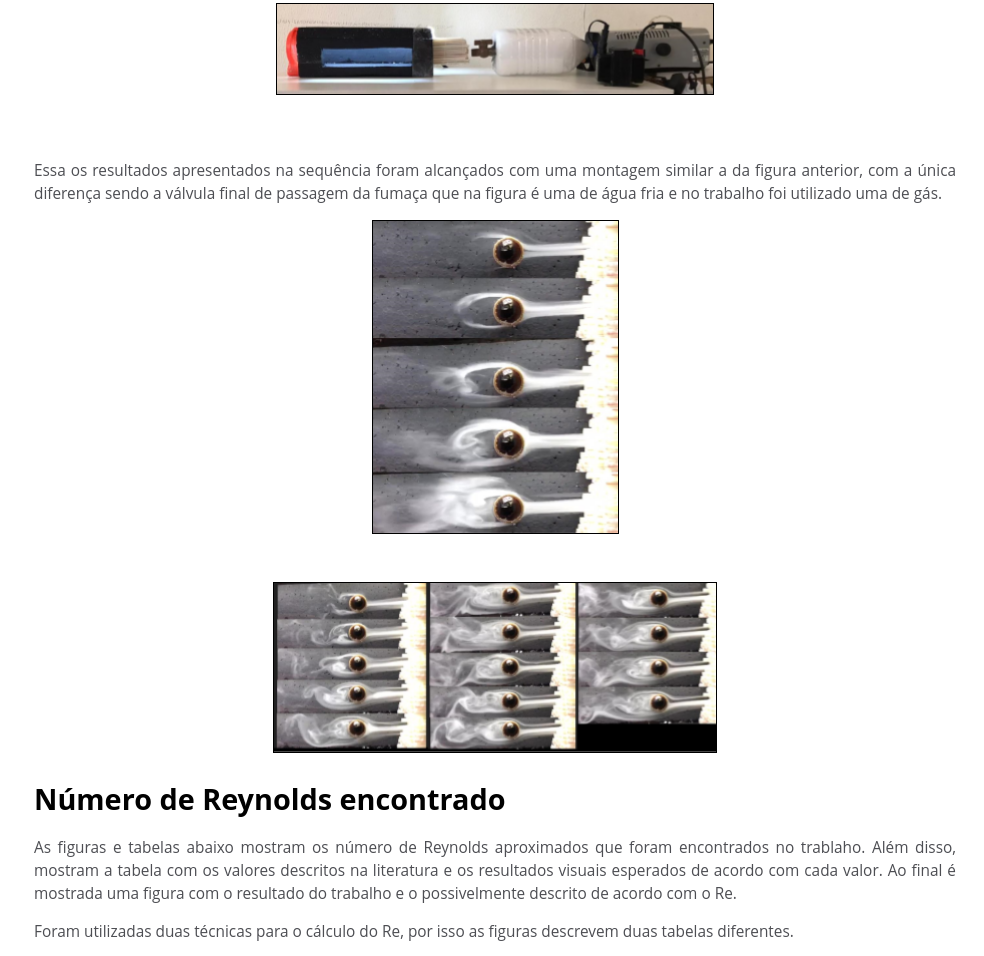
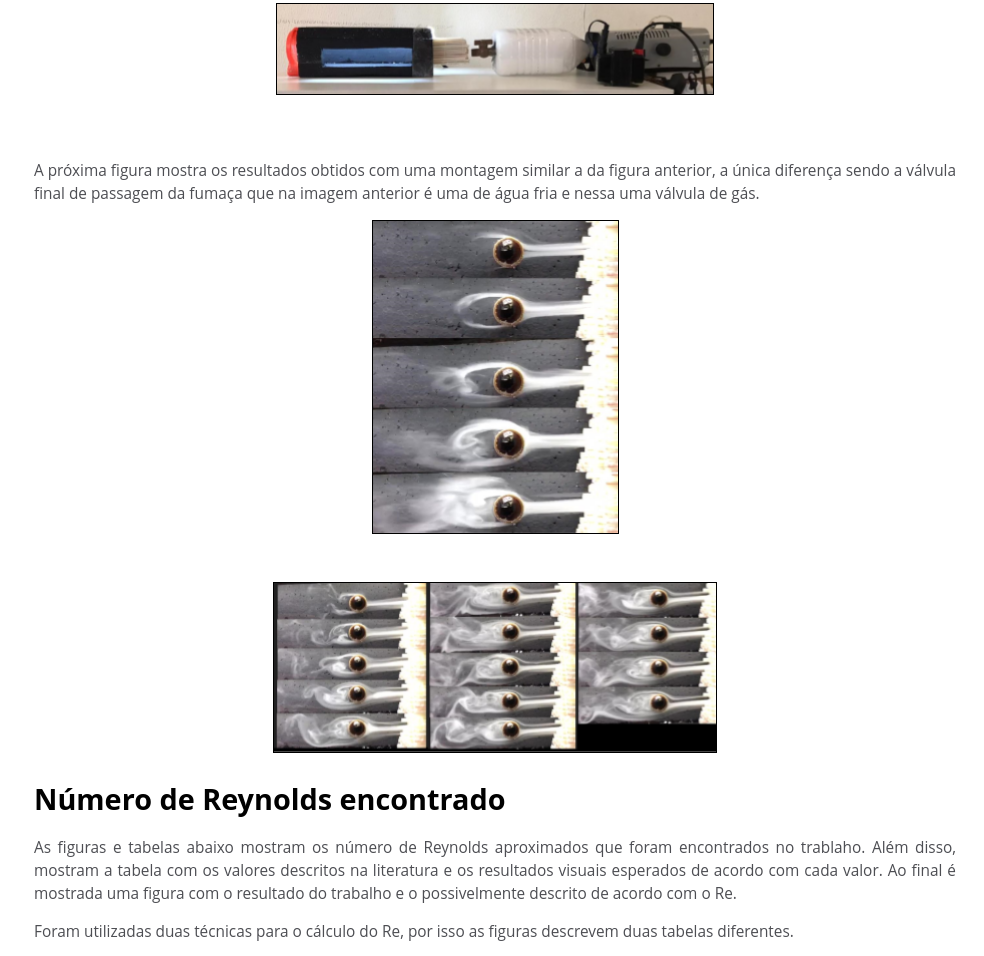
Before and after one commit to Manfrin92/windTunnel, a plain HTML site: page index.html in a window 1280 px wide. Shown: the part 4165-5121 px from the top of the page, without its empty margins (296-1280 px from the left). Drawn offline with Linux system fonts and the light colour scheme.

Commit message:
Update index.html

```diff
--- a/index.html
+++ b/index.html
@@ -218,8 +218,8 @@ header {
             <img src="./img11.PNG" alt="">
             <br><br>
 
-            <p>Essa os resultados apresentados na sequência foram alcançados com uma montagem similar a da figura anterior, com a única diferença sendo
-                a válvula final de passagem da fumaça que na figura é uma de água fria e no trabalho foi utilizado uma de gás.
+            <p>A próxima figura mostra os resultados obtidos com uma montagem similar a da figura anterior, a única diferença sendo
+                a válvula final de passagem da fumaça que na imagem anterior é uma de água fria e nessa uma válvula de gás.
 
             </p>
 
```
